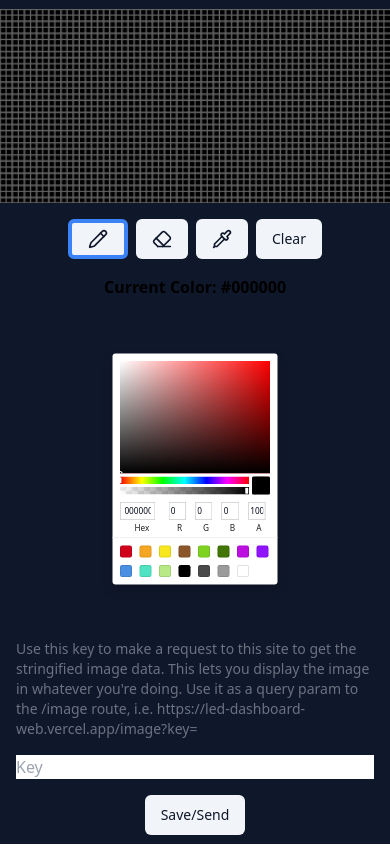
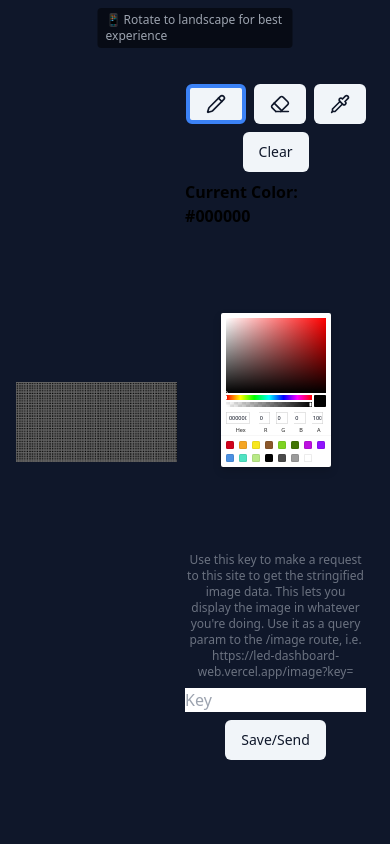
Before and after one commit to MonsteRico/led-dashboard-web, a Next.js app: page / in a window 390 px wide. Built offline with nearby package versions, Linux system fonts and the light colour scheme.

Commit message:
ai do its thing

```diff
--- a/src/app/page.tsx
+++ b/src/app/page.tsx
@@ -65,15 +65,31 @@ export default function HomePage() {
 
   const resizeCanvas = () => {
     if (canvasRef.current) {
-      // resize the canvas so it fits entirely within the window
       const isMobile = window.innerWidth < 1024; // lg breakpoint
-      const availableWidth = isMobile
-        ? window.innerWidth * 0.9
-        : window.innerWidth * 0.7;
-      const gridCellSize = availableWidth / 64;
-      setGridCellSize(gridCellSize);
-      canvasRef.current.width = gridCellSize * 64;
-      canvasRef.current.height = gridCellSize * 32;
+
+      if (isMobile) {
+        // On mobile, maintain 64x32 grid but fit it in available space
+        // Use the smaller dimension to ensure it fits
+        const maxWidth = window.innerWidth * 0.45; // 45% of screen width for canvas
+        const maxHeight = window.innerHeight * 0.8; // 80% of screen height
+
+        const cellSizeFromWidth = maxWidth / 64;
+        const cellSizeFromHeight = maxHeight / 32;
+
+        // Use the smaller cell size to ensure it fits in both dimensions
+        const gridCellSize = Math.min(cellSizeFromWidth, cellSizeFromHeight);
+
+        setGridCellSize(gridCellSize);
+        canvasRef.current.width = gridCellSize * 64;
+        canvasRef.current.height = gridCellSize * 32;
+      } else {
+        // Desktop: use 70% of window width
+        const availableWidth = window.innerWidth * 0.7;
+        const gridCellSize = availableWidth / 64;
+        setGridCellSize(gridCellSize);
+        canvasRef.current.width = gridCellSize * 64;
+        canvasRef.current.height = gridCellSize * 32;
+      }
     }
   };
 
@@ -237,7 +253,13 @@ export default function HomePage() {
   };
 
   return (
-    <main className="flex h-screen flex-col items-center justify-center bg-slate-900 pt-4 lg:flex-row">
+    <main className="flex h-screen flex-row items-center justify-center overflow-hidden bg-slate-900 p-4">
+      {/* Mobile instruction */}
+      <div className="fixed left-1/2 top-2 z-10 -translate-x-1/2 transform lg:hidden">
+        <p className="rounded bg-black bg-opacity-50 px-2 py-1 text-xs text-gray-400">
+          📱 Rotate to landscape for best experience
+        </p>
+      </div>
       <canvas
         onMouseDown={(e) => {
           if (e.button === 0) {
@@ -291,10 +313,10 @@ export default function HomePage() {
         ref={canvasRef}
         width={gridCellSize * 64}
         height={gridCellSize * 32}
-        className="w-full touch-none bg-black lg:ml-8 lg:w-[70%]"
-        style={{ touchAction: "none" }}
+        className="w-[45%] touch-none bg-black lg:w-[70%]"
+        style={{ touchAction: "none", userSelect: "none" }}
       />
-      <div className="flex w-full flex-col items-center justify-center gap-4 p-4 lg:w-[30%]">
+      <div className="flex max-h-screen w-[55%] flex-col items-center justify-center gap-2 overflow-y-auto p-2 lg:w-[30%] lg:gap-4 lg:p-4">
         <div className="flex flex-row flex-wrap items-center justify-center gap-2 lg:gap-4">
           {tools.map((tool) => tool.render({ setTool }))}
           <Button
@@ -313,7 +335,7 @@ export default function HomePage() {
             Current Color: {color.hex()}
           </p>
         </div>
-        <div className="origin-center scale-75 lg:scale-100">
+        <div className="origin-center scale-50 lg:scale-100">
           <SketchPicker
             color={color.hex()}
             onChangeComplete={(colorObj) => {
@@ -321,7 +343,7 @@ export default function HomePage() {
             }}
           />
         </div>
-        <p className="text-sm text-gray-500">
+        <p className="text-center text-xs text-gray-500 lg:text-sm">
           Use this key to make a request to this site to get the stringified
           image data. This lets you display the image in whatever you're doing.
           Use it as a query param to the /image route, i.e.
```
